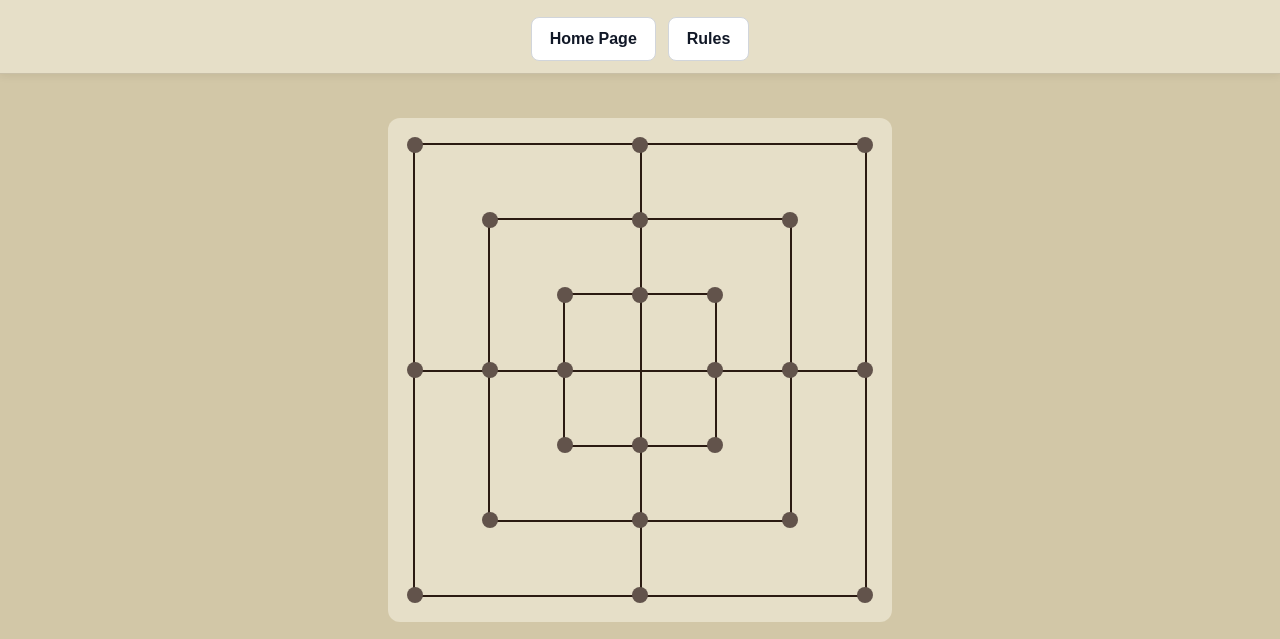
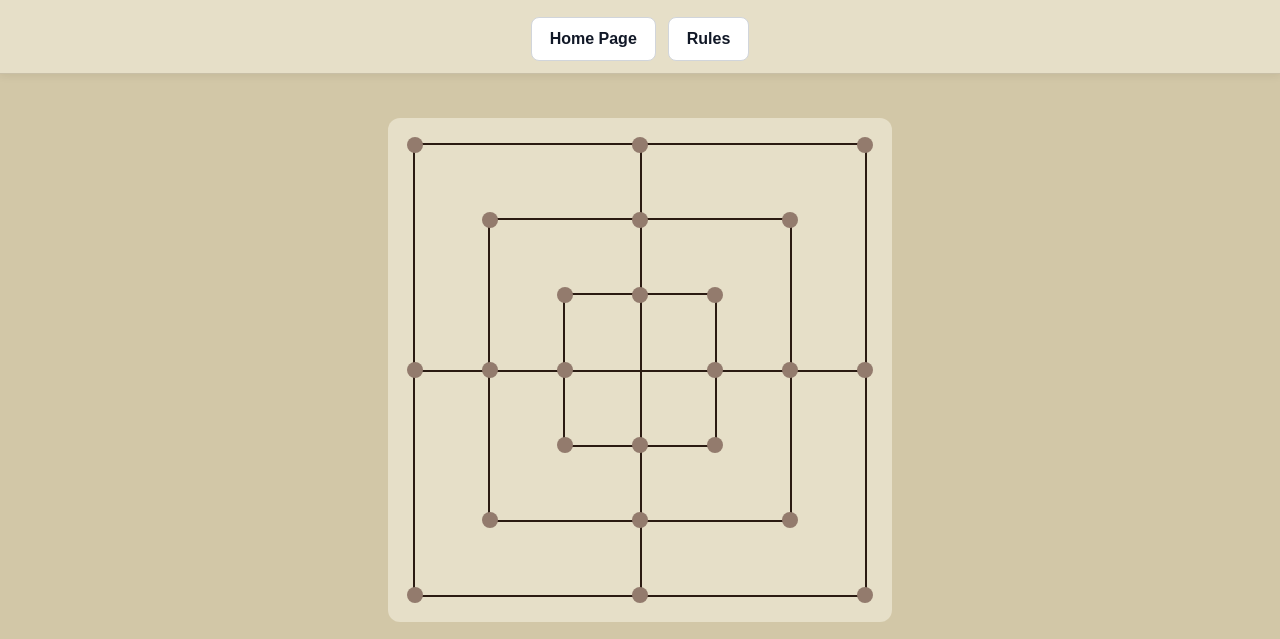
Before and after one commit to antonioc-26/Web-Games, a website: page pages/nine-mens-morris.html in a window 1280 px wide. Shown: the part 121-760 px from the top of the page. Drawn offline with Linux system fonts and the light colour scheme.

Commit message:
bugfix/updated point color for morris

```diff
--- a/assets/css/style.css
+++ b/assets/css/style.css
@@ -795,7 +795,7 @@ button:focus-visible,
   height: 16px;
 
   /* Default empty-point color */
-  background: #62534b;
+  background: #937b6d;
 
   /* Makes the point circular */
   border-radius: 50%;
```
